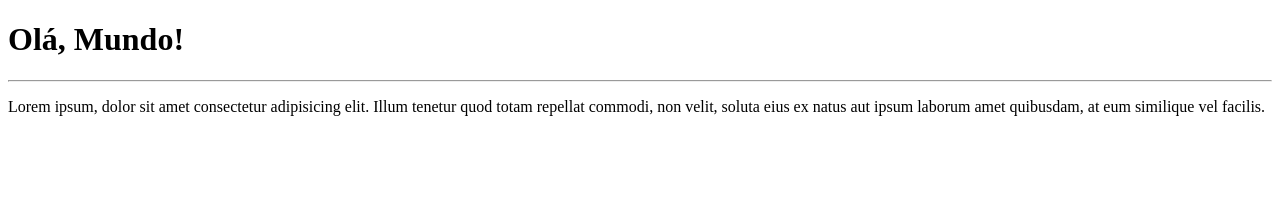
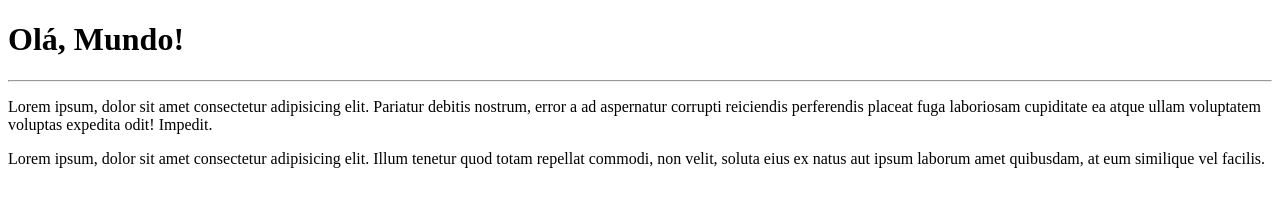
Before and after one commit to almirandrade77/Ola-Mundo, a plain HTML site: page site-exemplo/index.html in a window 1280 px wide. Drawn offline with Linux system fonts and the light colour scheme.

Commit message:
adicionei um parágrafo

```diff
--- a/site-exemplo/index.html
+++ b/site-exemplo/index.html
@@ -8,6 +8,7 @@
 <body>
 <h1>Olá, Mundo!</h1>
 <hr>
+<p>Lorem ipsum, dolor sit amet consectetur adipisicing elit. Pariatur debitis nostrum, error a ad aspernatur corrupti reiciendis perferendis placeat fuga laboriosam cupiditate ea atque ullam voluptatem voluptas expedita odit! Impedit.</p>
 <p>Lorem ipsum, dolor sit amet consectetur adipisicing elit. Illum tenetur quod totam repellat commodi, non velit, soluta eius ex natus aut ipsum laborum amet quibusdam, at eum similique vel facilis.
 </p>
 </body>
```
